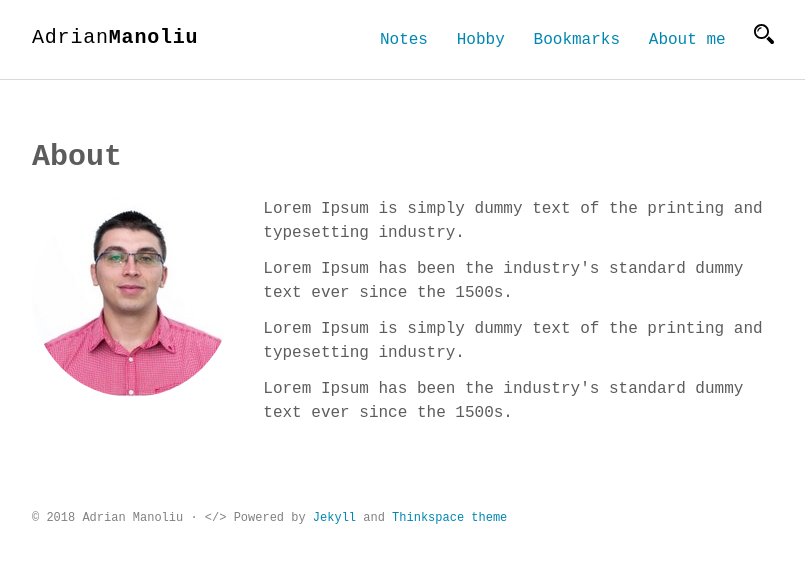
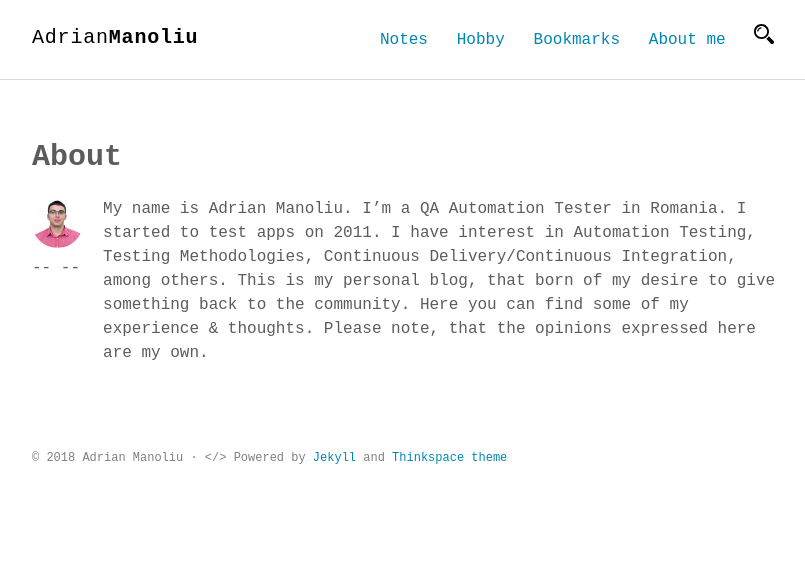
Before and after one commit to AdrianM87/AdrianM87.github.io, a Jekyll site: the page built from about.md, in a window 1280 px wide. Shown: the top 563 px of the page, without its empty margins (232-1037 px from the left). Built offline with Jekyll 4.4.1, drawn with Linux system fonts in a browser that asks for light colours; some web fonts are replaced.

Commit message:
Update about.md

```diff
--- a/about.md
+++ b/about.md
@@ -9,16 +9,25 @@
     <img src="/assets/images/adi.jpeg" />
 
     <div class="socials">
-      <a href="https://www.linkedin.com/in/alexandru-okros-b68182100/" target="_blank"><i class="fa fa-linkedin"></i></a>
-      <a href="https://twitter.com/rubedzal" target="_blank"><i class="fa fa-twitter"></i></a>
-      <a href="{{site_url}}/alex-okros.html" target="_blank"><i class="fa fa-file-pdf-o"></i></a>
+      <a href="https://www.linkedin.com/in/adrian-manoliu-58424786/" target="_blank"><i class="fa fa-linkedin"></i></a>
+     -- <a href="https://twitter.com/rubedzal" target="_blank"><i class="fa fa-twitter"></i></a>
+     -- <a href="{{site_url}}/alex-okros.html" target="_blank"><i class="fa fa-file-pdf-o"></i></a>
     </div>
   </div>
 
   <div class="right">
-    <p>Lorem Ipsum is simply dummy text of the printing and typesetting industry.</p>
-    <p>Lorem Ipsum has been the industry's standard dummy text ever since the 1500s.</p>
-    <p>Lorem Ipsum is simply dummy text of the printing and typesetting industry.</p>
-    <p>Lorem Ipsum has been the industry's standard dummy text ever since the 1500s.</p>
+    <p>My name is Adrian Manoliu.
+
+I’m a QA Automation Tester in Romania.
+
+I started to test apps on 2011.
+
+I have interest in Automation Testing, Testing Methodologies, Continuous Delivery/Continuous Integration, among others.
+
+This is my personal blog, that born of my desire to give something back to the community.
+
+Here you can find some of my experience & thoughts.
+
+Please note, that the opinions expressed here are my own.</p>
   </div>
 </div>
```
